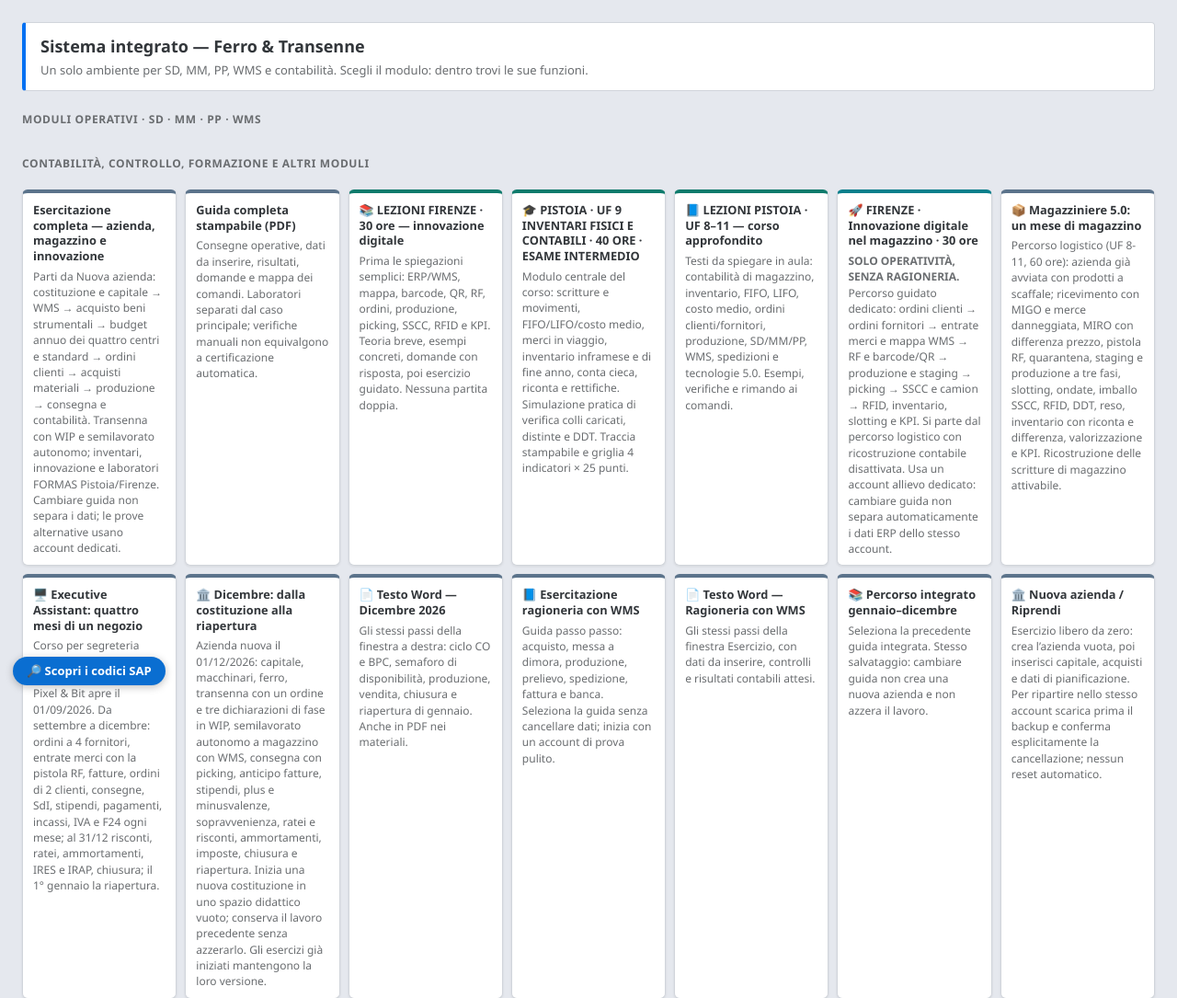
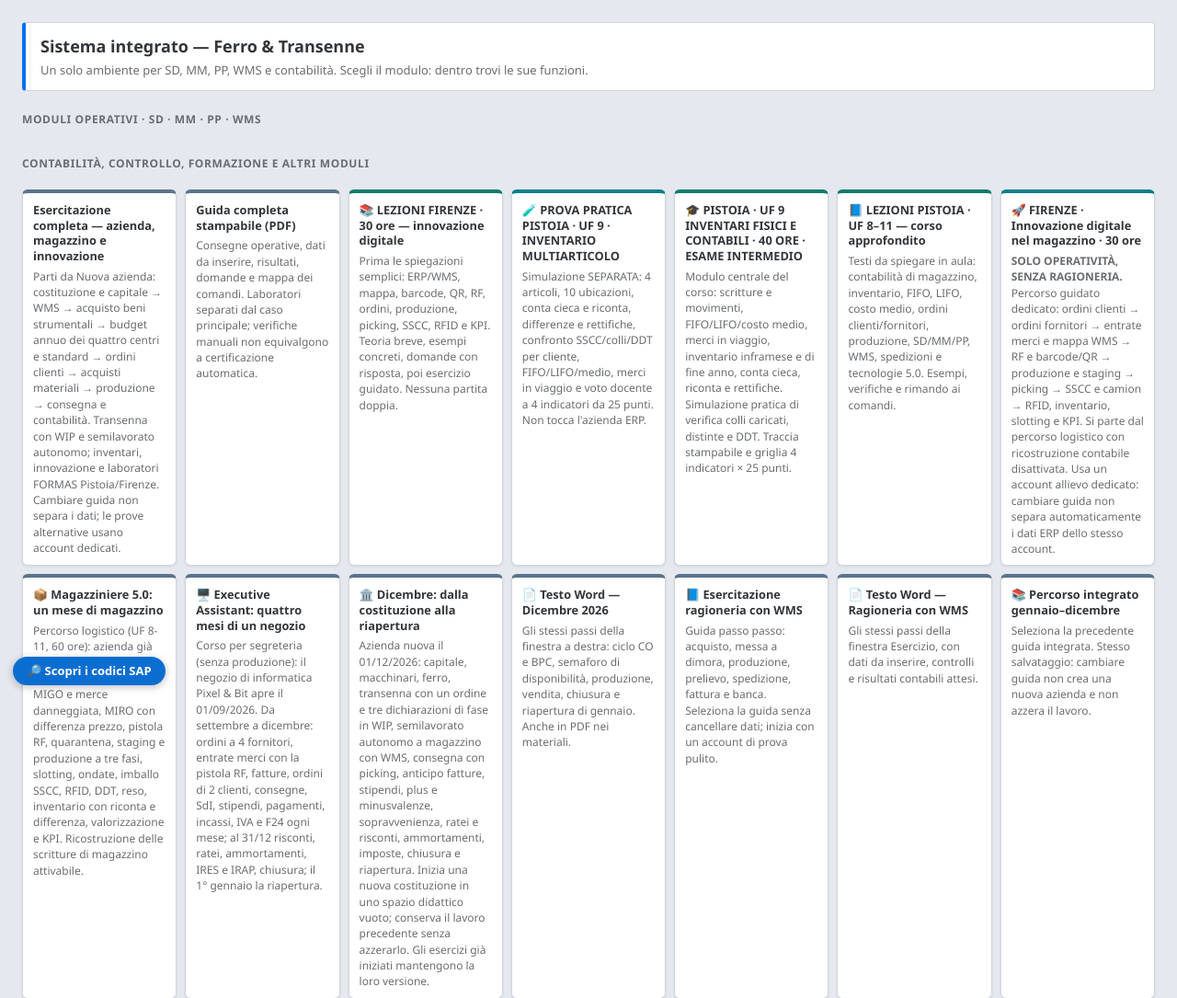
Before and after one commit to Maurizio-7887/MASTERSAPSTYLE-ACADEMY, a Python web app: template app/blueprints/portale/templates/portale/launchpad.html in a window 1280 px wide. Shown: the part 41-1126 px from the top of the page at 92% size. Run offline with Jinja, Linux system fonts and the light colour scheme; the template is opened without the code that fills it, so the values that code supplies are empty.

Commit message:
Make separate multiarticle UF9 exam clearly accessible from launchpad.html

```diff
--- a/app/blueprints/portale/templates/portale/launchpad.html
+++ b/app/blueprints/portale/templates/portale/launchpad.html
@@ -42,6 +42,7 @@
     <a class="msa-tile g-impostazioni" href="{{ url_for('erp_dati.avvio', versione=versione, esercizio_guida='completo-formas') }}"><b>Esercitazione completa — azienda, magazzino e innovazione</b><p>Parti da Nuova azienda: costituzione e capitale → WMS → acquisto beni strumentali → budget annuo dei quattro centri e standard → ordini clienti → acquisti materiali → produzione → consegna e contabilità. Transenna con WIP e semilavorato autonomo; inventari, innovazione e laboratori FORMAS Pistoia/Firenze. Cambiare guida non separa i dati; le prove alternative usano account dedicati.</p></a>
     <a class="msa-tile g-impostazioni" href="{{ url_for('portale.materiale', file='Esercitazione_Completa_FORMAS.pdf') }}"><b>Guida completa stampabile (PDF)</b><p>Consegne operative, dati da inserire, risultati, domande e mappa dei comandi. Laboratori separati dal caso principale; verifiche manuali non equivalgono a certificazione automatica.</p></a>
     <a class="msa-tile g-formazione" href="{{ url_for('portale.lezioni_magazzino', versione=versione, percorso='firenze') }}"><b>📚 LEZIONI FIRENZE · 30 ore — innovazione digitale</b><p>Prima le spiegazioni semplici: ERP/WMS, mappa, barcode, QR, RF, ordini, produzione, picking, SSCC, RFID e KPI. Teoria breve, esempi concreti, domande con risposta, poi esercizio guidato. Nessuna partita doppia.</p></a>
+    <a class="msa-tile g-magazzino" href="{{ url_for('portale.uf9_laboratorio', versione=versione) }}"><b>🧪 PROVA PRATICA PISTOIA · UF 9 · INVENTARIO MULTIARTICOLO</b><p>Simulazione SEPARATA: 4 articoli, 10 ubicazioni, conta cieca e riconta, differenze e rettifiche, confronto SSCC/colli/DDT per cliente, FIFO/LIFO/medio, merci in viaggio e voto docente a 4 indicatori da 25 punti. Non tocca l'azienda ERP.</p></a>
     <a class="msa-tile g-formazione" href="{{ url_for('portale.uf9_pistoia', versione=versione) }}"><b>🎓 PISTOIA · UF 9 INVENTARI FISICI E CONTABILI · 40 ORE · ESAME INTERMEDIO</b><p>Modulo centrale del corso: scritture e movimenti, FIFO/LIFO/costo medio, merci in viaggio, inventario inframese e di fine anno, conta cieca, riconta e rettifiche. Simulazione pratica di verifica colli caricati, distinte e DDT. Traccia stampabile e griglia 4 indicatori × 25 punti.</p></a>
     <a class="msa-tile g-formazione" href="{{ url_for('portale.lezioni_magazzino', versione=versione, percorso='pistoia') }}"><b>📘 LEZIONI PISTOIA · UF 8–11 — corso approfondito</b><p>Testi da spiegare in aula: contabilità di magazzino, inventario, FIFO, LIFO, costo medio, ordini clienti/fornitori, produzione, SD/MM/PP, WMS, spedizioni e tecnologie 5.0. Esempi, verifiche e rimando ai comandi.</p></a>
     <a class="msa-tile g-magazzino" href="{{ url_for('erp_dati.avvio', versione=versione, esercizio_guida='firenze-30') }}"><b>🚀 FIRENZE · Innovazione digitale nel magazzino · 30 ore</b><p><strong>SOLO OPERATIVITÀ, SENZA RAGIONERIA.</strong> Percorso guidato dedicato: ordini clienti → ordini fornitori → entrate merci e mappa WMS → RF e barcode/QR → produzione e staging → picking → SSCC e camion → RFID, inventario, slotting e KPI. Si parte dal percorso logistico con ricostruzione contabile disattivata. Usa un account allievo dedicato: cambiare guida non separa automaticamente i dati ERP dello stesso account.</p></a>
```
